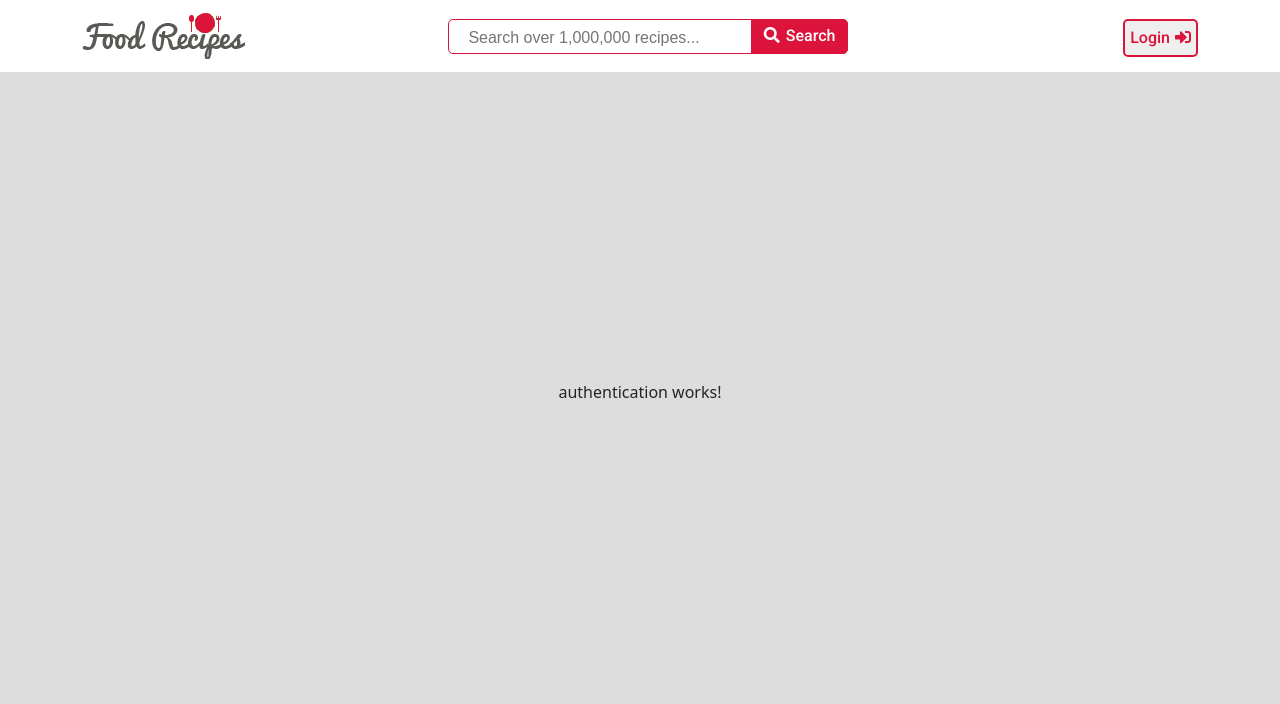
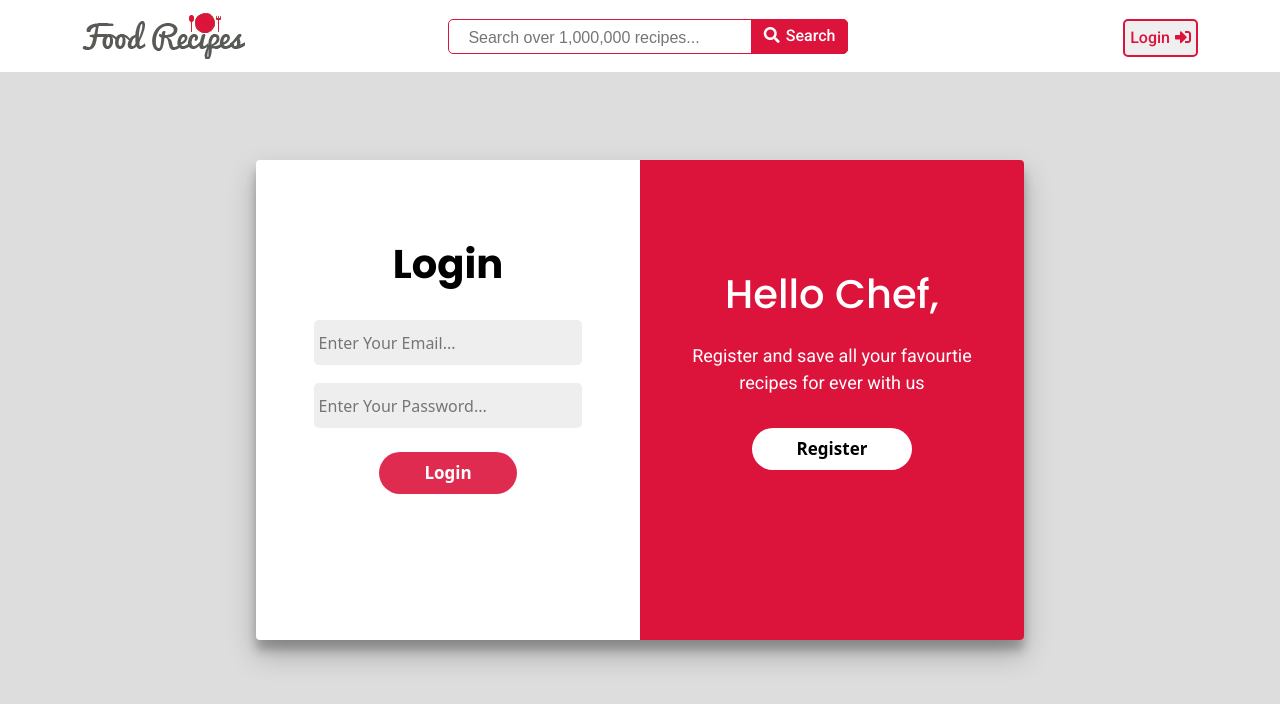
Before and after one commit to AhmedSherif20/Food-Recipes-App, an Angular app: page /auth in a window 1280 px wide. Shown: the top 704 px of the page. Built offline with nearby package versions, Linux system fonts and the light colour scheme.

Commit message:
auth component style done

```diff
--- a/src/app/authentication/authentication.component.html
+++ b/src/app/authentication/authentication.component.html
@@ -1,3 +1,44 @@
-<section id="authenication" class=" d-flex justify-content-center align-items-center">
-    <p>authentication works!</p>
+<section id="authenication" class="d-flex justify-content-center align-items-center">
+
+    <div class="auth-forms-box">
+        <div class="form auth-login-form ">
+            <h2 class="form-title">Login</h2>
+            <div class="form-input">
+                <input type="email"  id="loginEmailInput" placeholder="Enter Your Email...">
+            </div>
+            <div class="form-input">
+                <input type="password"  id="loginPasswordInput" placeholder="Enter Your Password...">
+            </div>
+            <div class="form-btn">
+                <button type="sumbit">Login</button>
+            </div>
+        </div>
+        <div class="form auth-register-form">
+            <h2 class="form-title">Register</h2>
+            <div class="form-input">
+                <input type="text"  id="registerNameInput" placeholder="Enter Your Name...">
+            </div>
+            <div class="form-input">
+                <input type="email"  id="registerEmailInput" placeholder="Enter Your Email...">
+            </div>
+            <div class="form-input">
+                <input type="password"  id="registerPasswordInput" placeholder="Enter Your Password...">
+            </div>
+            <div class="form-btn">
+                <button type="sumbit">Register</button>
+            </div>
+        </div>
+        <div class="form-layout" #formLayout id="formLayout">
+            <div class="layout go-register">
+                <h2>Hello Chef,</h2>
+                <p>Register and save all your favourtie recipes for ever with us</p>
+                <button id="goRegister" #goRegister>Register</button>
+            </div>
+            <div class="layout go-login d-none">
+                <h2>Welcome Back,</h2>
+                <p>Login to see your favourite recipes</p>
+                <button id="goLogin" #goLogin>Login</button>
+            </div>
+        </div>
+    </div>
 </section>
--- a/src/app/authentication/authentication.component.scss
+++ b/src/app/authentication/authentication.component.scss
@@ -1,6 +1,142 @@
+@import "../../assets/SCSS/variables.scss";
 #authenication
 {
     min-height: 100vh;
     background-color: #DDD;
-    padding: 100px;
+    .auth-forms-box
+    {
+        background-color: #FFF;
+        width: 768px;
+        max-width: 100%;
+        min-height: 480px;
+        box-shadow: 0 14px 28px rgba(0,0,0,0.25), 0 10px 10px rgba(0,0,0,0.22);
+        border-radius: 4px;
+        overflow: hidden;
+        display: flex;
+        justify-content: center;
+        align-items: center;
+        position: relative;
+        .form
+        {
+            width: 50%;
+            min-height: 480px;
+            max-height: 100%;
+            padding-top: 48px;
+            .form-title
+            {
+                color: black;
+                font: {
+                    size: 40px;
+                    weight: 700;
+                    family: $fontPoppins;
+                };
+                text-align: center;
+                margin: 32px auto;
+            }
+            .form-input
+            {
+                width: 70%;
+                margin: 18px auto;
+                input
+                {
+                    width: 100%;
+                    height: 45px;
+                    outline: none;
+                    background-color: #eee;
+                    border: 0;
+                    padding-left: 5px;
+                    border-radius: 5px;
+                    &:focus
+                    {
+                        box-shadow:0px 0px 10px 5px crimson;
+                    }
+                }
+            }
+            .form-btn
+            {
+                // background-color: tomato;
+                margin: 24px auto 18px;
+                width: fit-content;
+                button
+                {
+                    background-color: rgba($color: crimson, $alpha: .9);
+                    border: none;
+                    border-radius: 50px;
+                    outline: none;
+                    padding: 8px 45px;
+                    color: white;
+                    font: {
+                        size: 17px;
+                        weight: 700;
+                    };
+                    transition: 0.3s all;
+                    &:hover
+                    {
+                        background-color: crimson;
+                    }
+                }
+            }
+        }
+        .form-layout
+        {
+            background-color: crimson;
+            position: absolute;
+            top: 0;
+            right: 0;
+            width: 50%;
+            height: 100%;
+            display: flex;
+            justify-content: center;
+            align-items: flex-start;
+            .layout
+            {
+                margin-top: 100px;
+                text-align: center;
+                padding: 10px;
+                color: white;
+                h2
+                {
+                    font: {
+                        size: 40px;
+                        weight: 500;
+                        family: $fontPoppins
+                    };
+                    margin-bottom: 12px;
+                }
+                p
+                {
+                    font: {
+                        size: 18px;
+                        family: $fontRoboto
+                    };
+                    width: 80%;
+                    margin: 24px auto 32px;
+                }
+                button
+                {
+                    background-color: white;
+                    border: none;
+                    border-radius: 50px;
+                    outline: none;
+                    padding: 8px 45px;
+                    color: Black;
+                    font: {
+                        size: 17px;
+                        weight: 700;
+                    };
+                    transition: 0.3s all;
+                    &:hover
+                    {
+                        background-color: black;
+                        color: white;
+                    }
+                }
+            }
+        }
+        .form-layout.right
+        {
+            right: 50%;
+        }
+
+    }
 }
--- a/src/app/authentication/authentication.component.ts
+++ b/src/app/authentication/authentication.component.ts
@@ -1,15 +1,24 @@
-import { Component, OnInit } from '@angular/core';
+import { AfterViewInit, Component, ElementRef, OnInit, ViewChild } from '@angular/core';
 
 @Component({
   selector: 'app-authentication',
   templateUrl: './authentication.component.html',
   styleUrls: ['./authentication.component.scss']
 })
-export class AuthenticationComponent implements OnInit {
+export class AuthenticationComponent implements OnInit, AfterViewInit {
+
+  @ViewChild("goRegister") goRegisterBtn: ElementRef;
+  @ViewChild("goLogin") goLogin: ElementRef;
+  @ViewChild("formLayout") formLayout: ElementRef;
+
 
   constructor() { }
 
   ngOnInit(): void {
+
   }
+  ngAfterViewInit(): void {
+    console.log(this.formLayout.nativeElement.classList);
 
+  }
 }
--- a/src/app/navbar/navbar.component.html
+++ b/src/app/navbar/navbar.component.html
@@ -16,7 +16,7 @@
                     <i class="fas fa-search"></i>Search
                 </button>
             </div>
-            <button class="nav-btn"  aria-current="page" routerLink="auth">
+            <button class="nav-btn"  aria-current="page" routerLink="/auth">
                 Login<i class="fas fa-sign-in-alt"></i>
             </button>
         </div>
```
